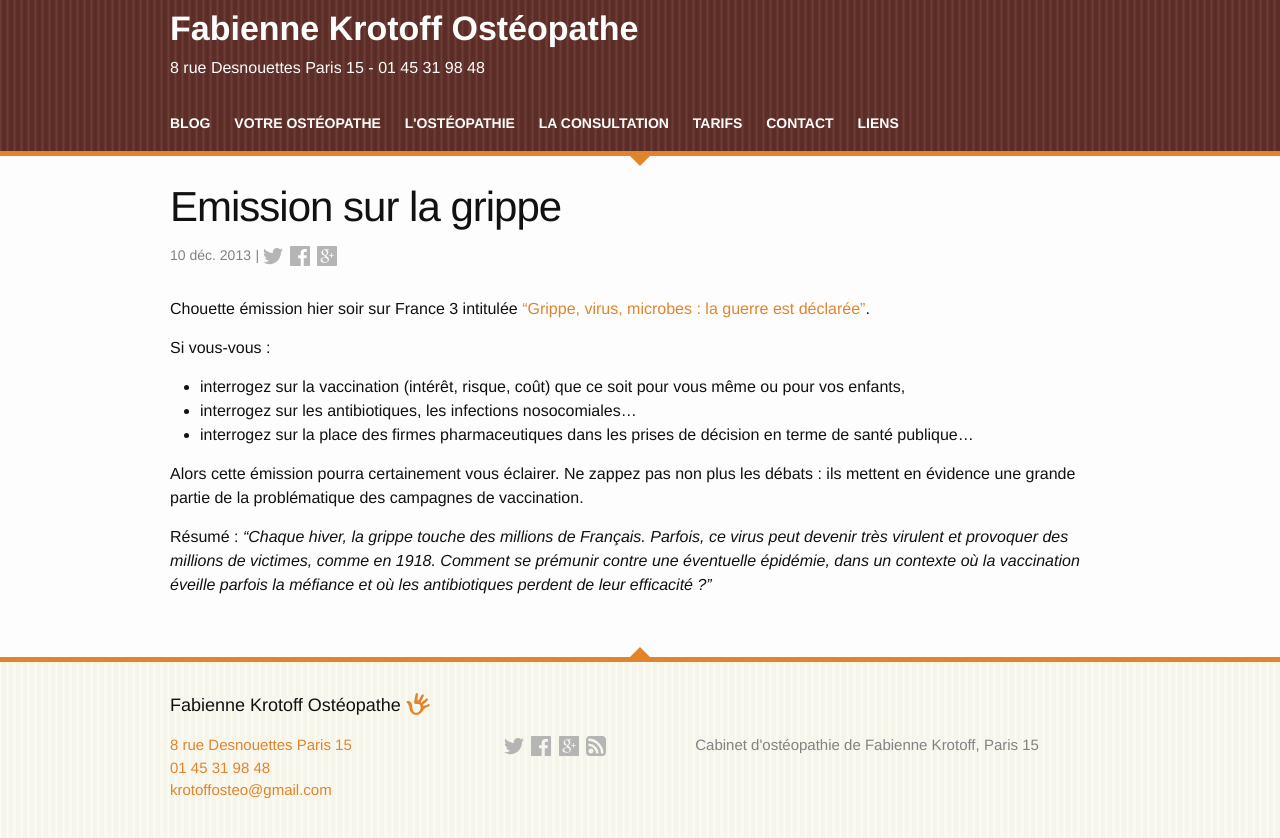
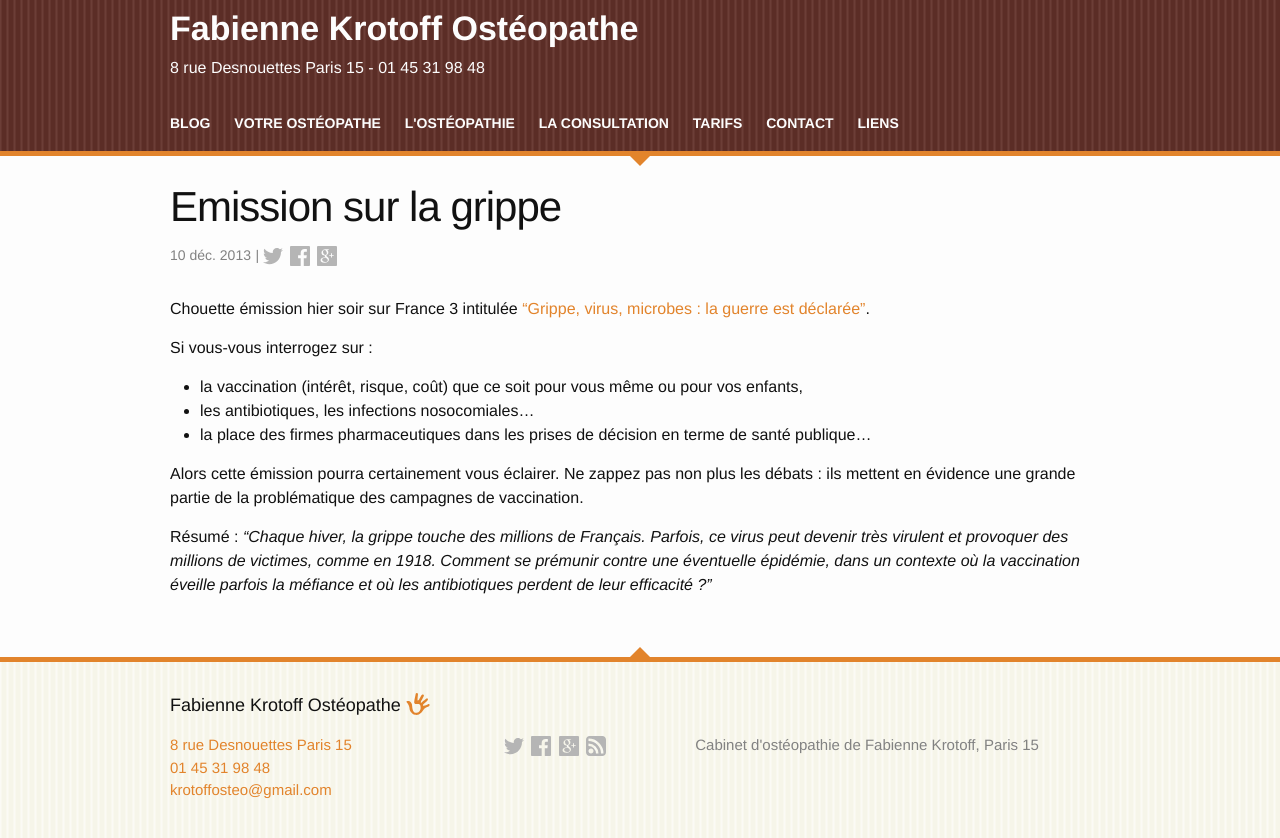
Before and after one commit to tkrotoff/osteo15, a Jekyll site: the page built from _posts/2013-12-10-Emission-sur-la-grippe.md, in a window 1280 px wide. Shown: the top 838 px of the page. Built offline with Jekyll 4.4.1, drawn with Linux system fonts in a browser that asks for light colours; nearby versions of some CDN libraries; comment, search, counter and statistics services are not loaded.

Commit message:
Improve wording

```diff
--- a/_posts/2013-12-10-Emission-sur-la-grippe.md
+++ b/_posts/2013-12-10-Emission-sur-la-grippe.md
@@ -6,11 +6,11 @@ last_modified_at: '2014-11-27'
 
 Chouette émission hier soir sur France 3 intitulée ["Grippe, virus, microbes : la guerre est déclarée"](http://www.france3.fr/emission/tout-peut-changer/diffusion-du-09-12-2013-20h45).
 
-Si vous-vous :
+Si vous-vous interrogez sur :
 
-- interrogez sur la vaccination (intérêt, risque, coût) que ce soit pour vous même ou pour vos enfants,
-- interrogez sur les antibiotiques, les infections nosocomiales...
-- interrogez sur la place des firmes pharmaceutiques dans les prises de décision en terme de santé publique...
+- la vaccination (intérêt, risque, coût) que ce soit pour vous même ou pour vos enfants,
+- les antibiotiques, les infections nosocomiales...
+- la place des firmes pharmaceutiques dans les prises de décision en terme de santé publique...
 
 Alors cette émission pourra certainement vous éclairer.
 Ne zappez pas non plus les débats : ils mettent en évidence une grande partie de la problématique des campagnes de vaccination.
```
